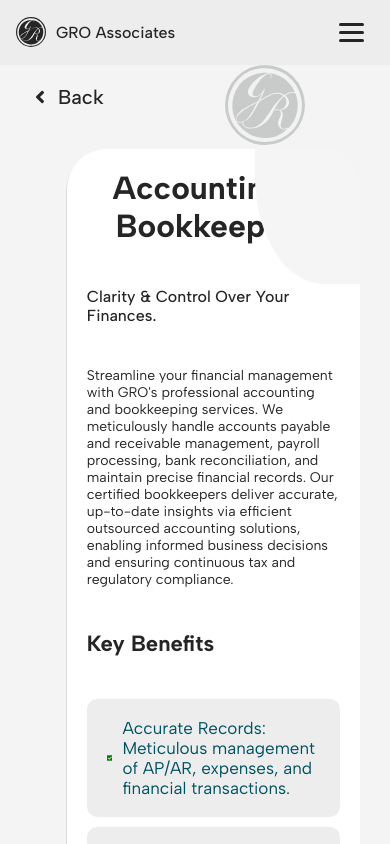
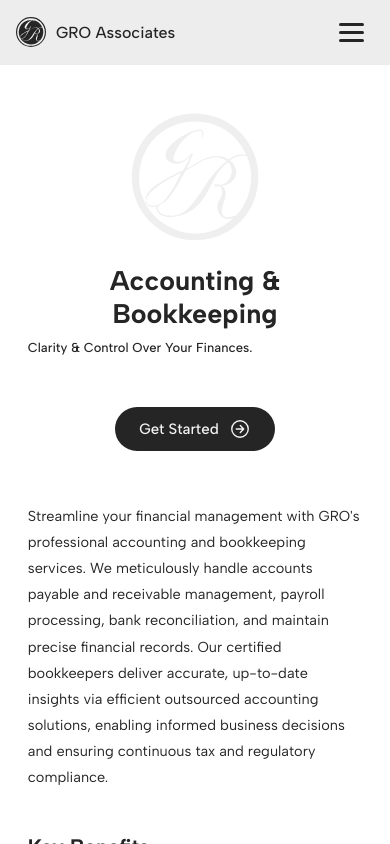
Before and after one commit to mayur-16/gro-website, a React (Create React App) app: page /services/accounting-bookkeeping in a window 390 px wide. Shown: the top 844 px of the page. Built offline with nearby package versions, Linux system fonts and the light colour scheme; a web font is replaced by a local one.

Commit message:
implemented mobile view for service details page

```diff
--- a/src/components/ServiceDetail.css
+++ b/src/components/ServiceDetail.css
@@ -32,6 +32,7 @@
   padding-left: 12vw;
   padding-right: 12vw;
   padding-bottom: 5vh;
+  padding-top: 3vh;
   align-items: end;
   align-content: end;
 }
@@ -50,25 +51,28 @@
 .service-detail__card::after {
   content: '';
   position: absolute;
-  top: -35px;
-  right: -35px;
-  width: 40px;
-  height: 70px;
+  top: -4vh;
+  right: -4vw;
+  width: 55px;
+  height: 80px;
   background-color: transparent;
   border-radius: 50%;
-  box-shadow: 0 0 0 100px var(--body-bg, #f5f5f5); /* Use your page background color */
+  box-shadow: 0 0 0 100px var(--body-bg, #f5f5f5);
   pointer-events: none;
   z-index: 1;
 }
 
+.service-detail__logo {
+  position: absolute;
+  top: 7vh;
+  right: 6.5vw;
+  max-width: 16vw;
+  padding: 5px;
+  z-index: 2;
+}
 
-.service-detail__logo {
-    position: absolute;
-    top: 60px;
-    right: 80px;
-    max-width: 15vw;
-    padding: 5px;
-    z-index: 2;
+.service-detail__logo-mobile {
+  display: none;
 }
 
 .service-detail__card-content {
@@ -236,52 +240,134 @@
 @media (max-width: 768px) {
   .service-detail {
     padding: 20px;
+    background-color: var(--white-pure);
   }
 
   .service-detail__card {
-    padding: 20px;
+    padding: 0;
+    max-width: 100%;
+    background-color: transparent;
+    box-shadow: none;
+    border-radius: 0;
+  }
+
+  .service-detail__card::after {
+    display: none;
+  }
+
+  .service-detail-card__container {
+    padding-left: 2vw;
+    padding-right: 2vw;
+    padding-bottom: 0;
+  }
+
+  /* Hide desktop logo on mobile */
+  .service-detail__logo {
+    display: none;
+  }
+
+  /* Show mobile logo */
+  .service-detail__logo-mobile {
+    display: block;
+    width: 80px;
+    margin: 0 auto 20px;
+  }
+
+  /* Reorder content for mobile */
+  .service-detail__card-content {
+    gap: 10px;
   }
 
   .service-detail__title {
-    font-size: 40px;
-  }
-
-  .service-detail__subtitle {
-    font-size: 18px;
-  }
-
-  .service-detail__how-cards {
-    grid-template-columns: 1fr;
-  }
-
-  .service-detail__how-title {
-    margin-left: 0;
-  }
-}
-
-@media (max-width: 480px) {
-  .service-detail__title {
     font-size: 32px;
+    order: 1;
   }
 
   .service-detail__subtitle {
     font-size: 16px;
+    order: 2;
+  }
+
+  .service-detail__cta {
+    order: 3;
+    align-self: center;
   }
 
   .service-detail__description {
     font-size: 14px;
+    order: 4;
   }
 
-  .service-detail__benefits-title,
-  .service-detail__how-title {
+  .service-detail__benefits-title {
     font-size: 22px;
+    order: 5;
   }
 
-  .service-detail__logo {
-    max-width: 80px;
+  .service-detail__benefits {
+    order: 6;
+  }
+
+  /* Hide "How it works" section on mobile */
+  .service-detail__how-title,
+  .service-detail__how-cards {
+    display: none;
   }
 
   .service-detail__back {
     margin-left: 10px;
   }
 }
+
+@media (max-width: 480px) {
+
+  .service-detail__back {
+    display: none
+  }
+
+  .service-detail__logo-mobile {
+    width: 40%;
+  }
+
+  .service-detail__title {
+    font-size: 27px;
+  }
+
+  .service-detail__subtitle {
+    font-size: 13px;
+  }
+
+  .service-detail__description {
+    font-size: 14.5px;
+    line-height: 1.8;
+  }
+
+    .service-detail__cta {
+      margin-top: 5vh;
+      margin-bottom: 5vh;
+    }
+
+  .service-detail__benefits-title {
+    font-size: 21px;
+    margin-top: 4vh;
+    margin-bottom: 2vh;
+  }
+
+  .service-detail__benefit-card {
+  padding: 2px 10px;
+  display: flex;
+  gap: 15px;
+}
+
+.service-detail__benefit-icon {
+  width: 26px;
+  height: 26px;
+
+}
+.service-detail__benefit-text {
+  font-size: 15px;
+  font-weight: 400;
+
+}
+
+
+}
--- a/src/components/ServiceDetail.js
+++ b/src/components/ServiceDetail.js
@@ -3,12 +3,12 @@
 import { FaAngleLeft ,FaCheckSquare } from 'react-icons/fa';
 import {IoArrowForwardCircleOutline} from 'react-icons/io5'
 import groLogoBig from '../assets/icons/gro_logo_big.svg';
+import groLogoMobile from '../assets/icons/gro_logo_mobile.svg';
 import CTA from './CTA';
 import './ServiceDetail.css';
 
 function ServiceDetail() {
   const { serviceId } = useParams();
-
 
   const handleCtaClick = () => {
     const ctaElement = document.querySelector('.cta');
@@ -355,11 +355,20 @@
           className="service-detail__logo"
         />
         <div className="service-detail-card__container">
+          <img
+              src={groLogoMobile}
+              alt="GRO Logo"
+              className="service-detail__logo-mobile"
+            />
+          <div className="service-detail__card">
 
-           <div className="service-detail__card">
             <div className="service-detail__card-content">
               <h1 className="service-detail__title">{service.title}</h1>
               <p className="service-detail__subtitle">{service.subtitle}</p>
+              <button className="service-detail__cta" onClick={handleCtaClick}>
+                Get Started
+                <IoArrowForwardCircleOutline className="service-detail__cta-icon" />
+              </button>
               <p className="service-detail__description">{service.description}</p>
               <h2 className="service-detail__benefits-title">Key Benefits</h2>
               <div className="service-detail__benefits">
@@ -370,10 +379,6 @@
                   </div>
                 ))}
               </div>
-                <button className="service-detail__cta" onClick={handleCtaClick} >
-                  Get Started
-                  <IoArrowForwardCircleOutline className="service-detail__cta-icon" />
-                </button>
             </div>
           </div>
           <h2 className="service-detail__how-title">How it works</h2>
```
Lines whose indentation alone changed are shown as unchanged.
